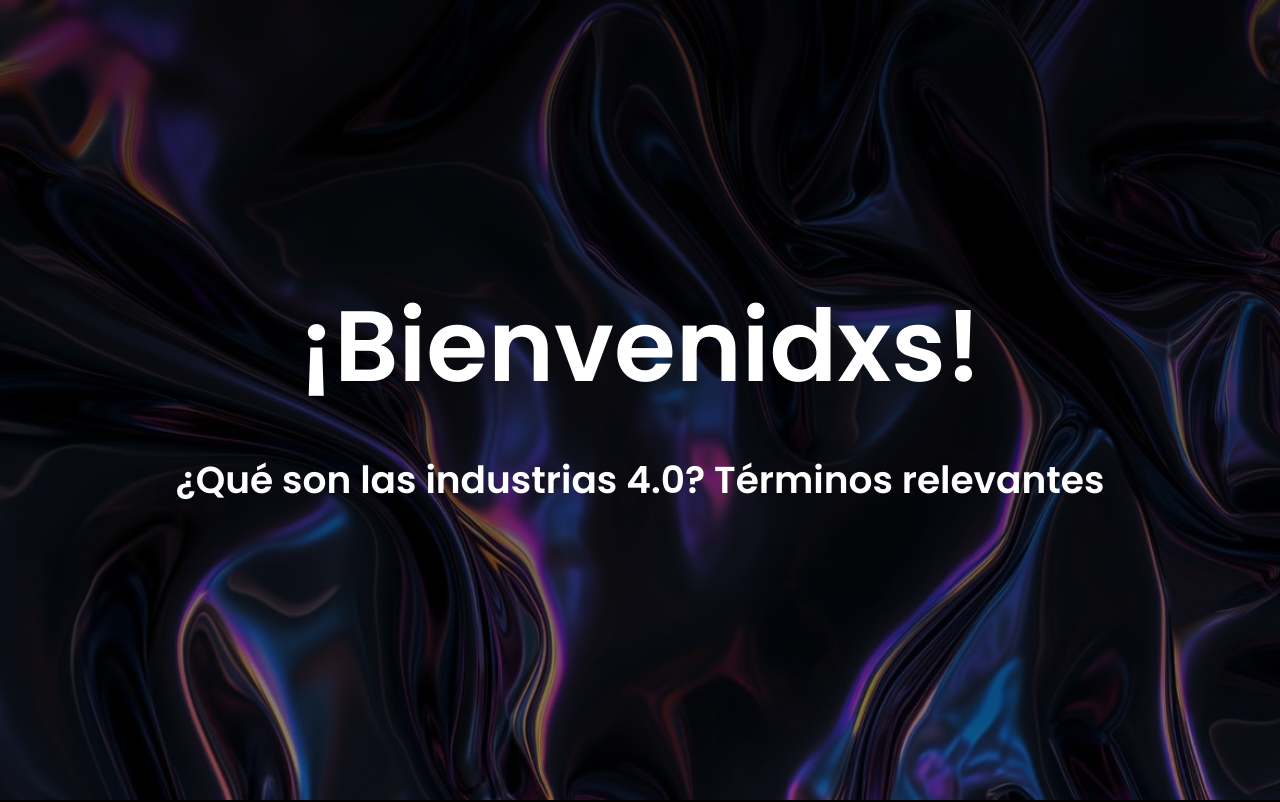
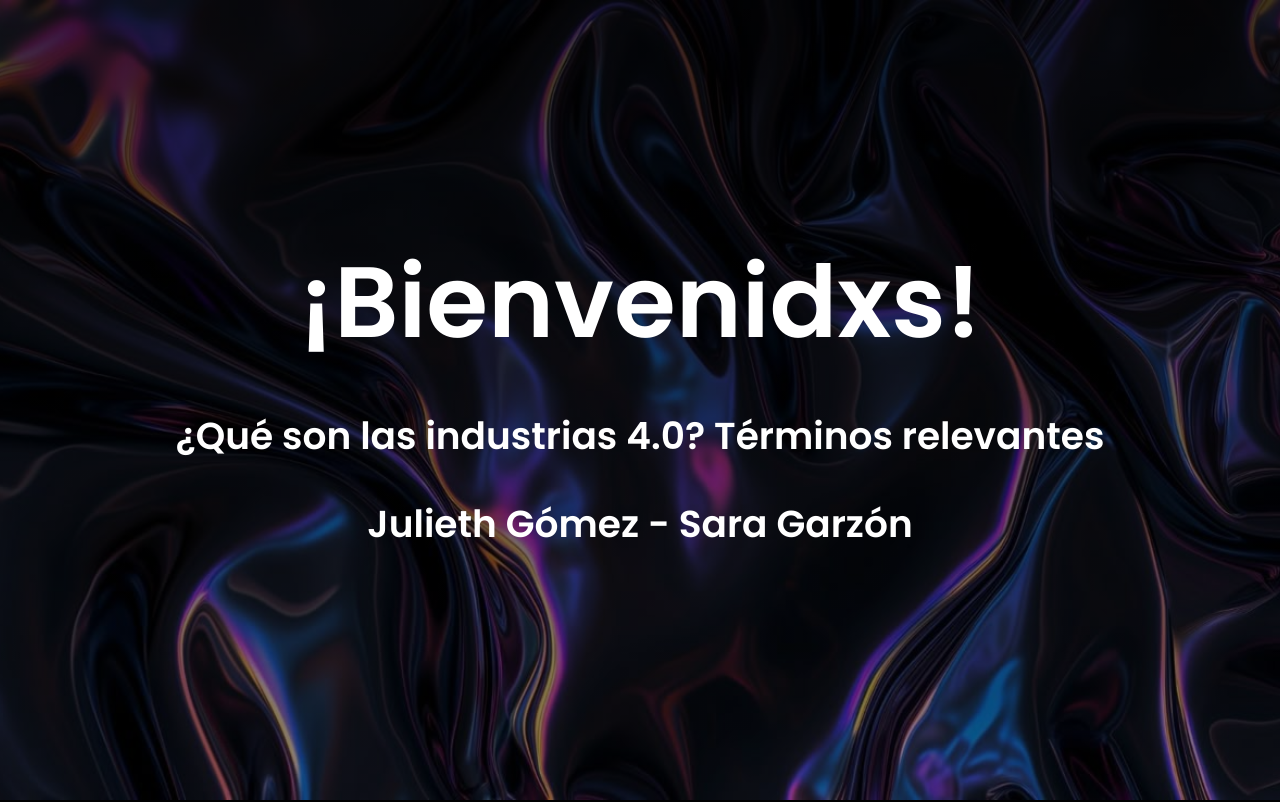
Before and after one commit to thjumi/Industrias_4.0, a plain HTML site: page index.html in a window 1280 px wide. Shown: the top 802 px of the page. Drawn offline with nearby package versions, Linux system fonts and the light colour scheme.

Commit message:
Update index.html

```diff
--- a/index.html
+++ b/index.html
@@ -16,6 +16,7 @@
             <div class="contenedor-titulo">
                 <h1>¡Bienvenidxs!</h1>
                 <h2>¿Qué son las industrias 4.0? Términos relevantes</h2>
+                <h2> Julieth Gómez - Sara Garzón</h2>
             </div>
         </div>
     </header>
```
